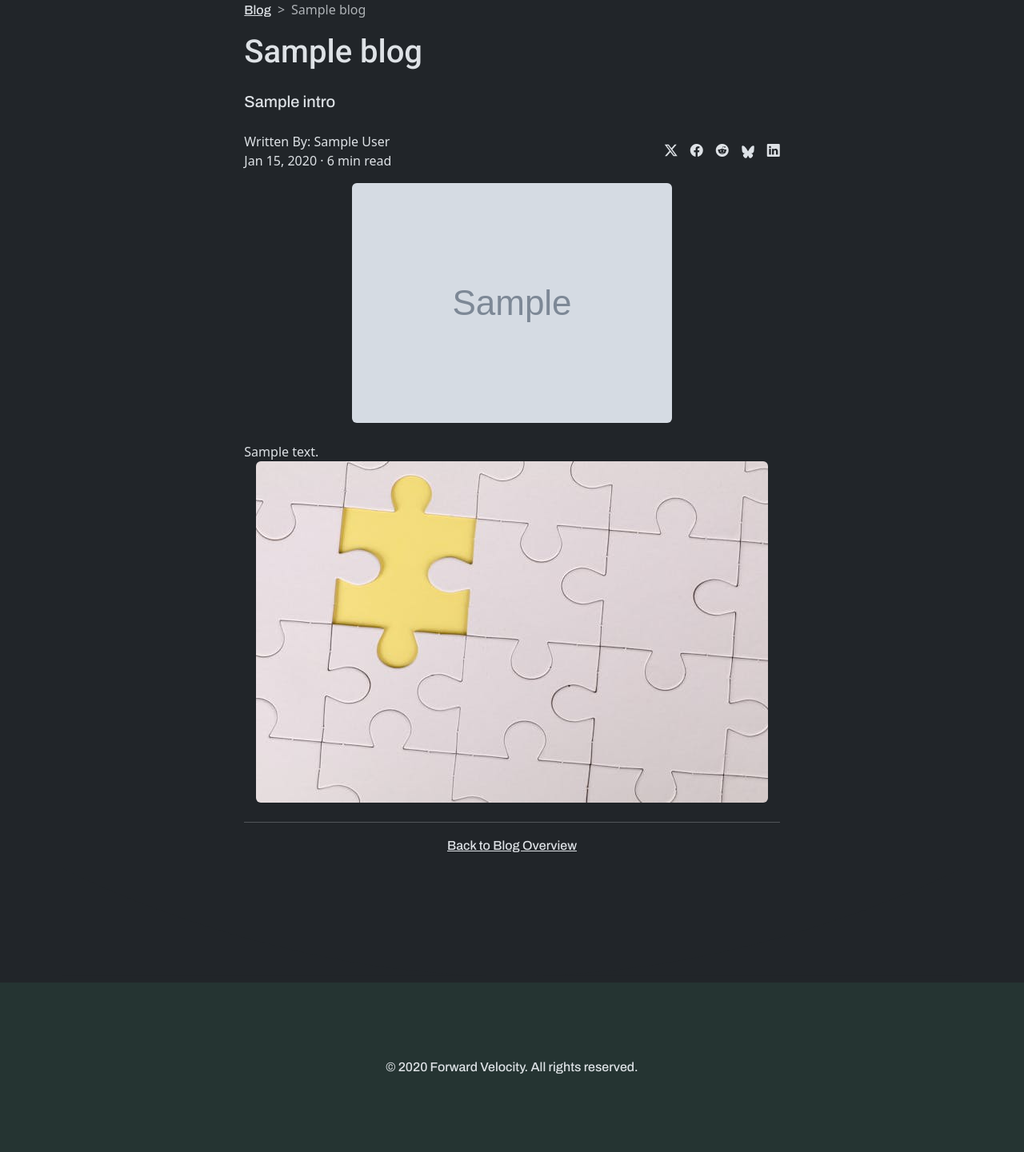
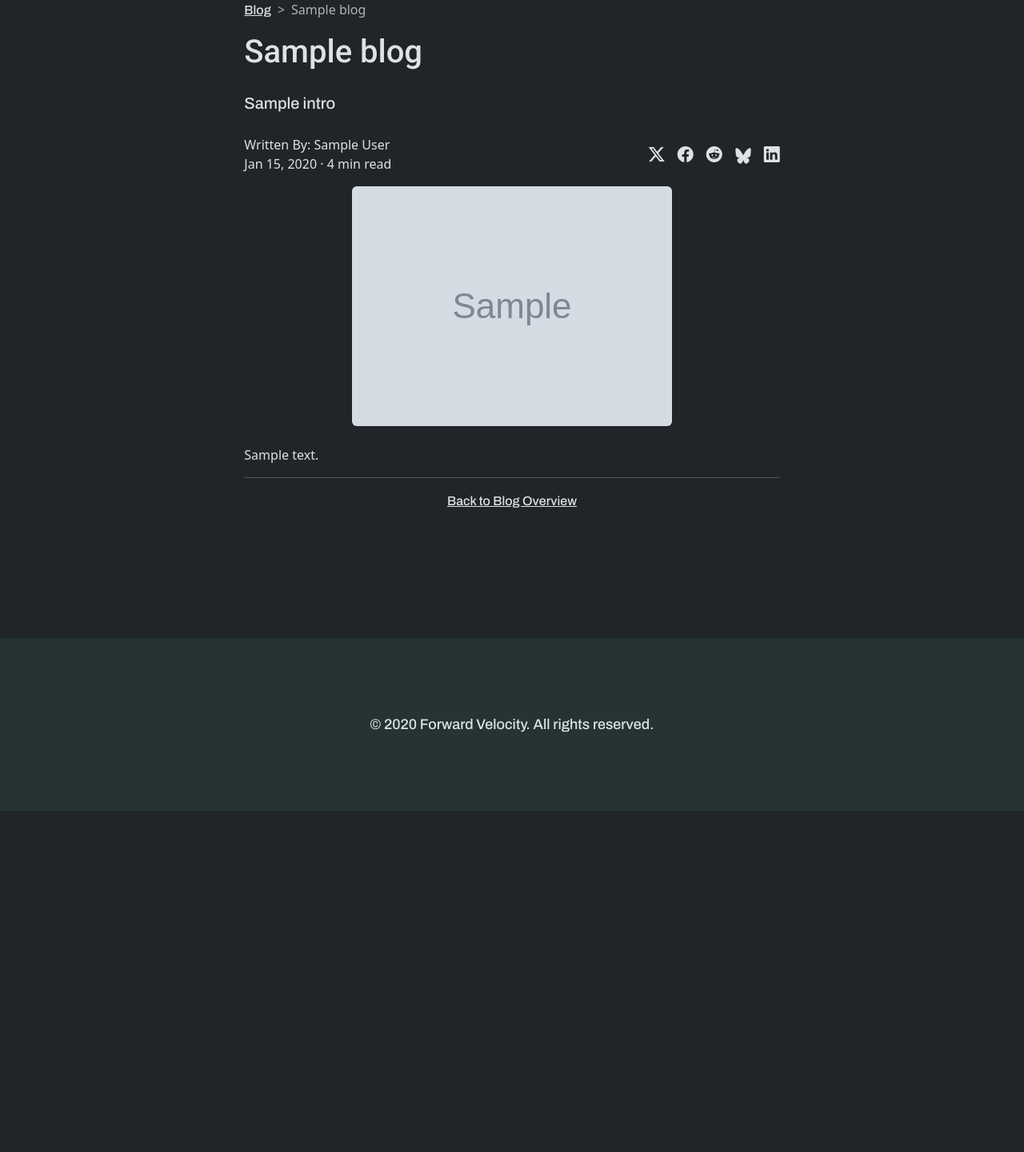
Before and after one commit to kareemadebisi112/Forward-Velcoity, a Django app: template velocity/main/templates/main/blog/blog_detail.html in a window 1280 px wide. Shown: the part 56-1497 px from the top of the page at 80% size. After the commit the page ends 1070 px from the top, so only its background shows below. Run offline with Django 5.2, Linux system fonts and the light colour scheme; tables that the repository leaves empty hold one stand-in row (values such as "Sample post"); the template is opened without the code that fills it: values that come from a table or form of the project are taken from there, most other values are stand-ins (such as "Sample title", 1, 10 or a date in 2020); grey boxes marked "Sample" are stand-in pictures; data that the repository does not hold is empty; some libraries are stand-ins or nearby versions.

Commit message:
Update blog

```diff
--- a/velocity/main/templates/main/blog/blog_detail.html
+++ b/velocity/main/templates/main/blog/blog_detail.html
@@ -13,12 +13,13 @@
             }
             h2{
                 font-weight: 700 !important;
-                font-size: 32px;
+                font-size: 36px;
                 margin-top: 3rem;
                 margin-bottom: 1rem;
             }
             p{
-                line-height: 1.75rem;
+                line-height: 2rem;
+                font-size: 1.125rem;
             }
             a{
                 color: #dee2e6;
@@ -32,7 +33,50 @@
                     filter: brightness(0) saturate(100%) invert(66%) sepia(72%) saturate(3742%) hue-rotate(76deg) brightness(118%) contrast(130%);
                 }
             }
+            ol {
+                counter-reset: list-counter;
+            }
 
+            ol > li {
+                counter-increment: list-counter;
+            }
+            ol > li::marker {
+                font: 600 1rem/1.5rem 'Poppins', sans-serif;
+                color: #09ff00;
+                content: "0" counter(list-counter) ". ";
+            }
+            ol > li:nth-child(n+10)::marker {
+                    content: counter(list-counter) ". ";
+            }
+            ul li::marker{
+                color: #09ff00;
+            }
+            strong{
+                color: #09ff00;
+            }
+            .pro-tip, .example, .imagine, .idea{
+                outline: 2px solid #09ff00;
+                padding: 1rem;
+                border-radius: 0.75rem;
+                margin-top: 2rem;
+                margin-bottom: 2rem;
+                transition: all 0.3s;
+                &:hover{
+                    transform: translateY(-0.7px);
+                    box-shadow: 0 10px 20px rgba(0,0,0,0.2);
+                }
+            }
+            .imagine{
+                outline: 2px solid #CA8DD6;
+                strong{
+                    color: #CA8DD6;
+                }
+            }
+            .socials{
+                a{
+                    font-size: 1.25rem;
+                }
+            }
         </style>
 
         <div class="container px-5">
@@ -40,30 +84,27 @@
                 <div class="col-lg-10 col-xl-8">
                     <div class="single-post">
                         <nav style="--bs-breadcrumb-divider: '>';" aria-label="breadcrumb">
-                            <ol class="breadcrumb">
+                            <ul class="breadcrumb">
                               <li class="breadcrumb-item"><a href="{% url 'blog_list' %}" class="breadcrumb-link">Blog</a></li>
                               <li class="breadcrumb-item active" aria-current="page">{{blog.title}}</li>
-                            </ol>
+                            </ul>
                           </nav>
 
                         <h1 class="mb-4">{{blog.title}}</h1>
                         <p class="lead mb-4">{{blog.intro}}</p>
                         <div class="d-flex align-items-center justify-content-between mb-3">
                             <div class="single-post-meta me-4">
-
                                 <div class="single-post-meta-details">
-                                    <div class="single-post-meta-details-name">Written By: {{blog.author}}</div>
-                                    <div class="single-post-meta-details-date">{{blog.created_at|date:"M d, Y"}} · 6 min read</div>
-                                    {% if blog.updated_at != blog.created_at %}
-                                    <div class="single-post-meta-details-date text-muted">Updated on: {{blog.updated_at|date:"M d, Y"}}</div>
-                                    {% endif %}
+                                    <div class="single-post-meta-details-name author">Written By: {{blog.author}}</div>
+                                    <div class="single-post-meta-details-date">{{blog.created_at|date:"M d, Y"}} · 4 min read</div>
+                                    <!-- <div class="single-post-meta-details-date text-muted">Updated on: {{blog.updated_at|date:"M d, Y"}}</div> -->
                                 </div>
                             </div>
                             <div class="single-post-meta-links d-flex gap-3 socials">
                                 <a href="https://twitter.com/share?url=forward-velocity.com{% url 'blog_detail' blog.slug %}" onclick="window.open(this.href, '', 'menubar=no,toolbar=no,resizable=yes,scrollbars=yes,height=600,width=600');return false;" title="Share on Twitter" rel="noopener"><i class="bi bi-twitter-x"></i></a>
                                 <a href="https://www.facebook.com/sharer/sharer.php?u=forward-velocity.com{% url 'blog_detail' blog.slug %}" onclick="window.open(this.href, '', 'menubar=no,toolbar=no,resizable=yes,scrollbars=yes,height=600,width=600');return false;" title="Share on Facebook" rel="noopener"><i class="bi bi-facebook"></i></a>
                                 <a href="https://reddit.com/submit?url=forward-velocity.com{% url 'blog_detail' blog.slug %}" onclick="window.open(this.href, '', 'menubar=no,toolbar=no,resizable=yes,scrollbars=yes,height=600,width=600');return false;" title="Share on Reddit" rel="noopener"><i class="bi bi-reddit"></i></a>
-                                <a href="https://bsky.app/intent/compose?text=forward-velocity.com{% url 'blog_detail' blog.slug %}" onclick="window.open(this.href, '', 'menubar=no,toolbar=no,resizable=yes,scrollbars=yes,height=600,width=600');return false;" title="Share on Bluesky" class="bluesky" rel="noopener"><img src="{% static 'main/assets/Bluesky_Logo.png' %}" width="16" height="16" alt=""></a>
+                                <a href="https://bsky.app/intent/compose?text=forward-velocity.com{% url 'blog_detail' blog.slug %}" onclick="window.open(this.href, '', 'menubar=no,toolbar=no,resizable=yes,scrollbars=yes,height=600,width=600');return false;" title="Share on Bluesky" class="bluesky" rel="noopener"><img src="{% static 'main/assets/Bluesky_Logo.png' %}" width="20" height="20" alt="Bluesky logo"></a>
                                 <a href="http://www.linkedin.com/shareArticle?mini=true&url=forward-velocity.com{% url 'blog_detail' blog.slug %}" onclick="window.open(this.href, '', 'menubar=no,toolbar=no,resizable=yes,scrollbars=yes,height=600,width=600');return false;" title="Share on Linkedin" rel="noopener"><i class="bi bi-linkedin"></i></a>
                             </div>
                         </div>
@@ -73,9 +114,9 @@
                         <!-- <div class="small text-gray-500 text-center">Photo Credit: Unsplash</div> -->
                         <div class="single-post-text my-3 blog-body">
                             {{blog.content|safe}}
-                            <div class="d-flex flex-row justify-content-center">
+                            <!-- <div class="d-flex flex-row justify-content-center">
                                 <img class="img-fluid mb-2 rounded " src="{% static 'main/assets/pexels-ann-h-45017-3482442.jpg' %}">
-                            </div>
+                            </div> -->
                             <hr>
                             <div class="text-center"><a href="{% url 'blog_list' %}">Back to Blog Overview</a></div>
                         </div>
--- a/velocity/main/templates/main/blog/blog_list.html
+++ b/velocity/main/templates/main/blog/blog_list.html
@@ -34,8 +34,8 @@
                             <hr>
                             <div class="post-preview-meta">
                                 <div class="post-preview-meta-details">
-                                    <div class="post-preview-meta-details-name">{{blog.author}}</div>
-                                    <div class="post-preview-meta-details-date">{{blog.created_at|date:"M d, Y"}} · 6 min read</div>
+                                    <div class="post-preview-meta-details-name author">{{blog.author}}</div>
+                                    <div class="post-preview-meta-details-date">{{blog.created_at|date:"M d, Y"}} · 4 min read</div>
                                 </div>
                             </div>
                         </div>
--- a/velocity/main/templates/main/main.html
+++ b/velocity/main/templates/main/main.html
@@ -21,6 +21,13 @@
 	  <meta name="twitter:title" content="Forward Velocity - Software Development Firm">
 	  <meta name="twitter:description" content="Forward Velocity: Maryland-based firm offering custom web and app development, AI features, and brand identity for small businesses.">
 	  <meta name="twitter:image" content="{% static 'main/assets/fv_logo.png' %}"> <!-- Link to an image that represents your brand -->
+
+	<!-- Essential Open Graph tags -->
+	<meta property="og:title" content="{{ og_title|default:'Forward Velocity - Software Development Firm' }}">
+	<meta property="og:description" content="{{ og_desc|default:'Forward Velocity: Maryland-based firm offering custom web and app development, AI features, and brand identity for small businesses.' }}">
+	<meta property="og:image" content="{{ og_image|default:'static/main/assets/fv_logo.png' }}">
+	<meta property="og:url" content="{{ request.build_absolute_uri }}">
+	<meta property="og:type" content="{{ og_type|default:'website' }}">
 
 	<link rel="stylesheet" href="https://stackpath.bootstrapcdn.com/bootstrap/4.4.1/css/bootstrap.min.css" integrity="sha384-Vkoo8x4CGsO3+Hhxv8T/Q5PaXtkKtu6ug5TOeNV6gBiFeWPGFN9MuhOf23Q9Ifjh" crossorigin="anonymous">
     <link href="https://cdn.jsdelivr.net/npm/bootstrap@5.3.3/dist/css/bootstrap.min.css" rel="stylesheet" integrity="sha384-QWTKZyjpPEjISv5WaRU9OFeRpok6YctnYmDr5pNlyT2bRjXh0JMhjY6hW+ALEwIH" crossorigin="anonymous">
--- a/velocity/main/views.py
+++ b/velocity/main/views.py
@@ -121,5 +121,9 @@ def blog_detail(request, slug):
         'category': category,
         'form': form,
         'year': get_current_year(),
+        'og_title': blog.title,
+        'og_desc': blog.intro,
+        'og_image': blog.image.url,
+        'og_url': request.build_absolute_uri(),
     }
     return render(request, 'main/blog/blog_detail.html', context)
--- a/velocity/velocity/static/main/css/style.css
+++ b/velocity/velocity/static/main/css/style.css
@@ -103,3 +103,6 @@ span {
 .cards{
     min-height: 145px;
 }
+.author{
+    text-transform: capitalize;
+}
```
